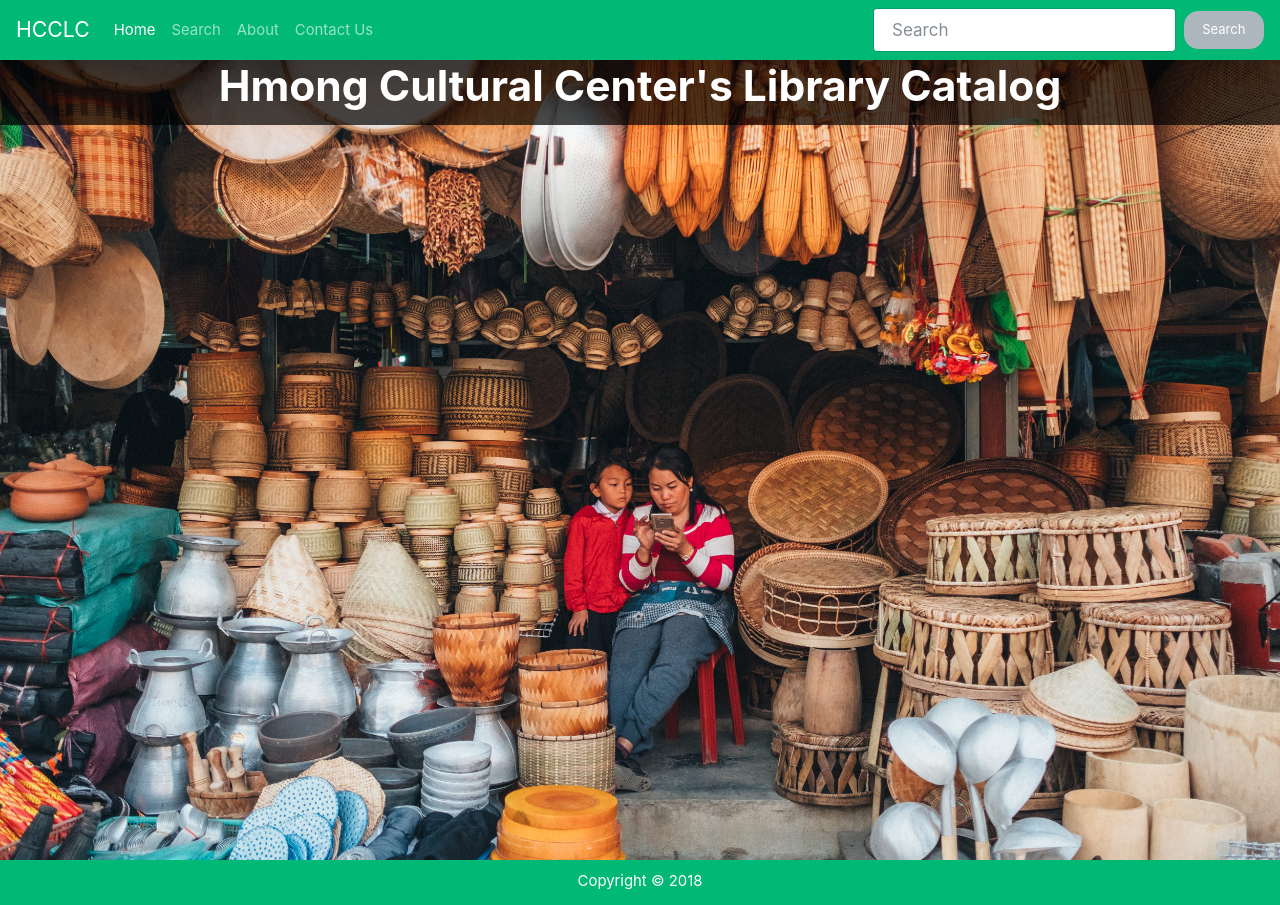
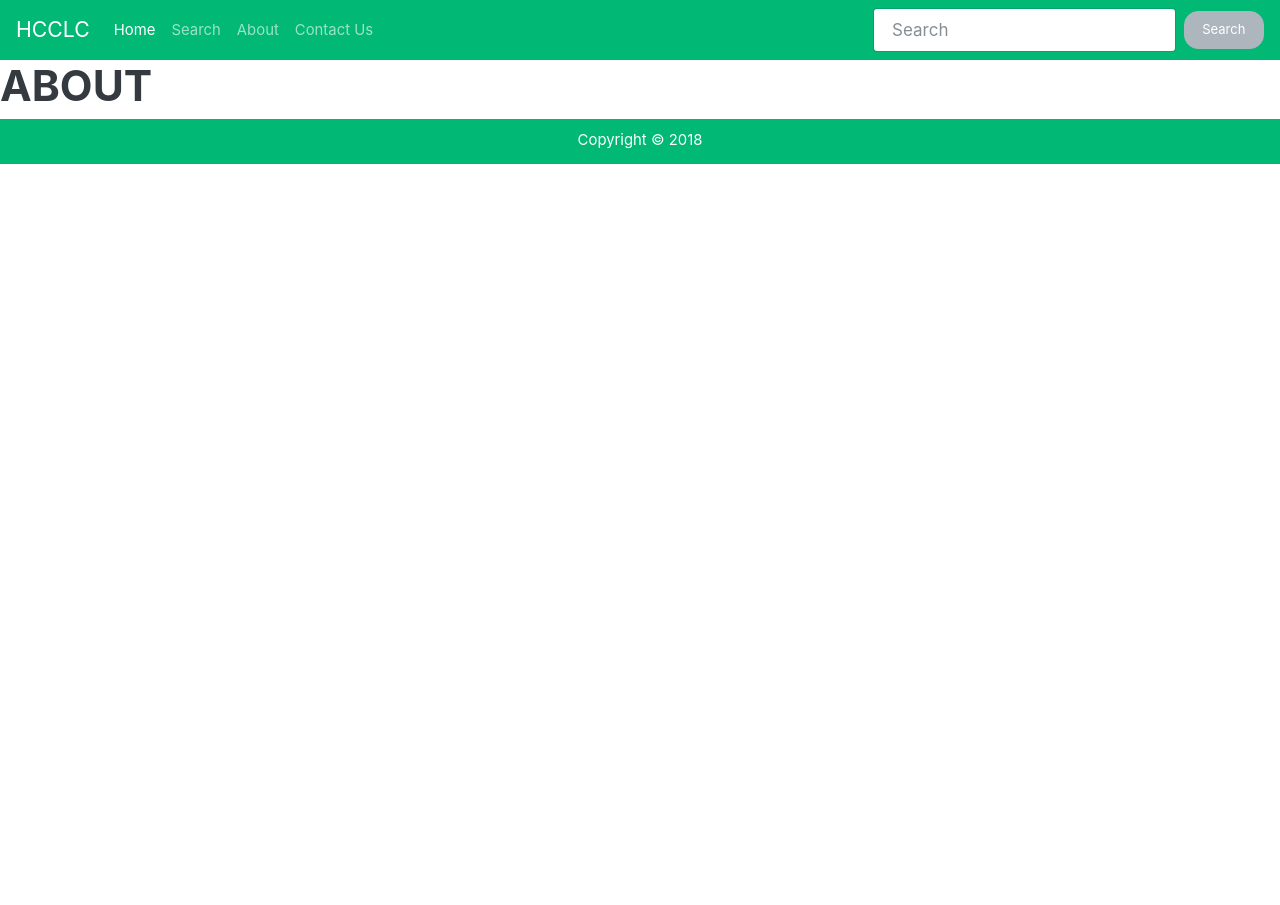
Before and after one commit to tsimnujhawj/hcclibrary, a React (Create React App) app in the folder client/: page /about in a window 1280 px wide. After the commit the page ends 800 px from the top, so only its background shows below. Built offline with nearby package versions, Linux system fonts and the light colour scheme.

Commit message:
fixed routing

```diff
--- a/client/src/App.js
+++ b/client/src/App.js
@@ -10,18 +10,23 @@ import Footer from "./components/layouts/Footer";
 // import Search from "./components/search/Search"
 import Catalog from "./components/search/Catalog"
 
+import About from "./components/about/About"
+import Contact from "./components/contact/Contact"
+
 class App extends Component {
   render() {
     return (
       <div>
         <Router>
-          <Switch>
+          <div>
           <Navbar/>
             <Route exact path="/" component={Landing}/>
             <Route exact path="/search" component={Catalog} />
-          </Switch>
+            <Route exact path="/about" component={About} />
+            <Route exact path="/contact" component={Contact} />
+            </div>
         </Router>
-        <Landing/>
+
         <Footer/>
       </div>
     );
--- /dev/null
+++ b/client/src/components/about/About.js
@@ -0,0 +1,9 @@
+import React from "react";
+
+const About = props => (
+        <div>
+            <h1>ABOUT</h1>
+        </div>
+)
+
+export default About;
--- /dev/null
+++ b/client/src/components/contact/Contact.js
@@ -0,0 +1,9 @@
+import React from "react";
+
+const Contact = props => (
+        <div>
+            <h1>CONTACT</h1>
+        </div>
+)
+
+export default Contact;
--- /dev/null
+++ b/client/src/components/layouts/HomeLanding.js
@@ -0,0 +1,22 @@
+import React, { Component } from "react";
+import Background from '../../../src/images/DSCF8392_Vlai_Ly.jpg';
+
+const sectionStyle = {
+  width: "100%",
+  height: "100vh",
+  backgroundImage: `url(${Background})`
+};
+
+const HomeLanding = () => {
+        return (
+        <div>
+            <div style={sectionStyle} className="landing-image">
+                <div className="hero-content">
+                    <h1 id="hero-title">Hmong Cultural Center's Library Catalog</h1>
+                </div>
+            </div>
+        </div>
+        )
+}
+
+export default HomeLanding;
--- a/client/src/components/layouts/Landing.js
+++ b/client/src/components/layouts/Landing.js
@@ -1,22 +1,12 @@
 import React, { Component } from "react";
-import Background from '../../../src/images/DSCF8392_Vlai_Ly.jpg';
-
-const sectionStyle = {
-  width: "100%",
-  height: "100vh",
-  backgroundImage: `url(${Background})`
-};
+import HomeLanding from "./HomeLanding";
 
 class Landing extends Component {
 
     render() {
         return (
         <div>
-            <div style={sectionStyle} className="landing-image">
-                <div className="hero-content">
-                    <h1 id="hero-title">Hmong Cultural Center's Library Catalog</h1>
-                </div>
-            </div>
+            <HomeLanding/>
         </div>
         )
     }
```
